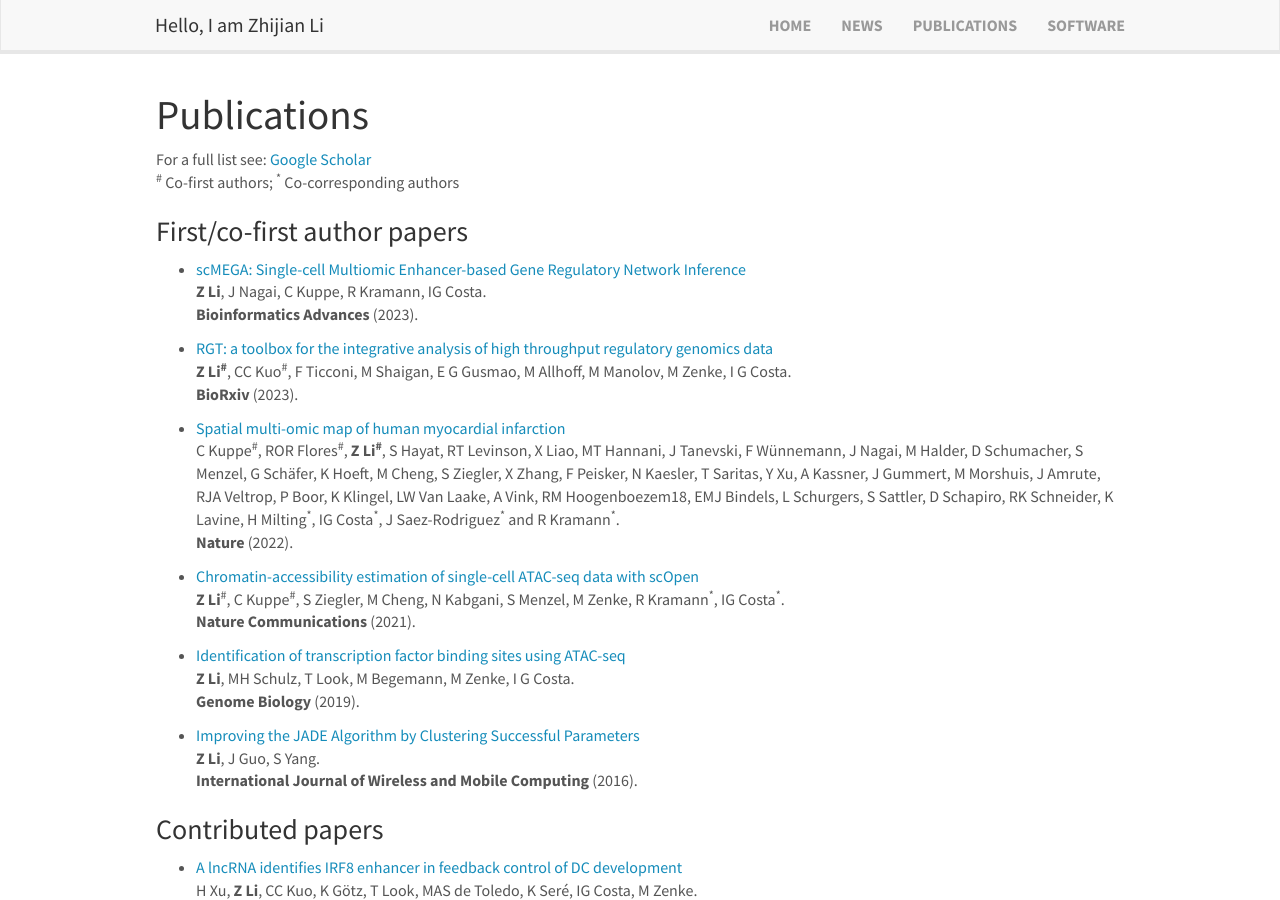
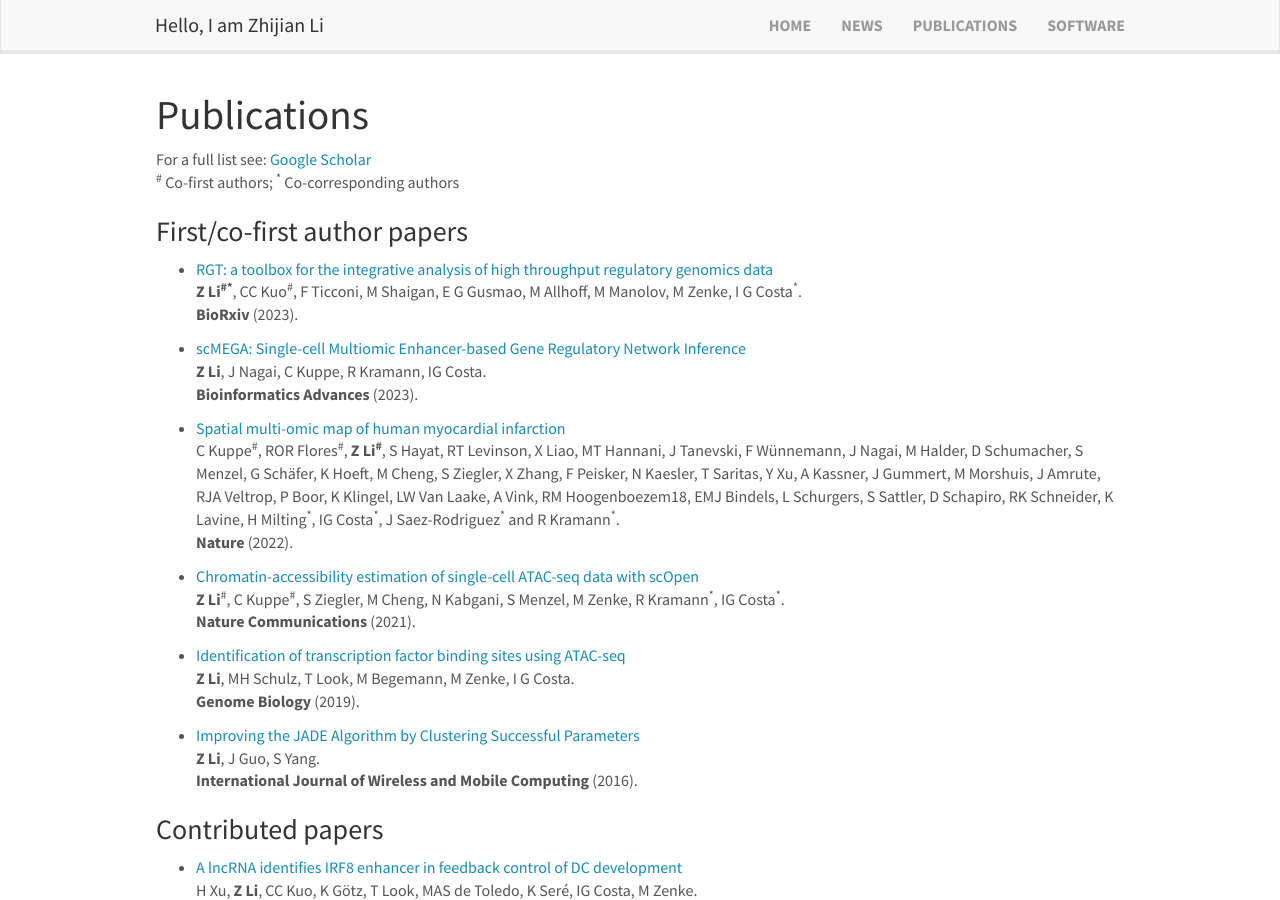
Before and after one commit to lzj1769/lzj1769.github.io, a Jekyll site: the page built from _pages/publications.md, in a window 1280 px wide and 900 px high. Built offline with Jekyll 4.4.1, drawn with Linux system fonts in a browser that asks for light colours; nearby versions of some CDN libraries.

```diff
--- a/_data/news.yml
+++ b/_data/news.yml
@@ -1,3 +1,6 @@
+- date: March 06, 2023
+  headline: RGT paper is published in [BMC Bioinformatics](https://bmcbioinformatics.biomedcentral.com/articles/10.1186/s12859-023-05184-5)
+
 - date: January 13, 2023
   headline: Our paper scMEGA is publised in [Bioinformatics Advances](https://academic.oup.com/bioinformaticsadvances/advance-article/doi/10.1093/bioadv/vbad003/6986159). Check the tutorial [here](https://costalab.github.io/scMEGA/).
 
--- a/_pages/publications.md
+++ b/_pages/publications.md
@@ -12,13 +12,13 @@ For a full list see: [Google Scholar](https://scholar.google.de/citations?user=x
 
 ### First/co-first author papers
 
+* [RGT: a toolbox for the integrative analysis of high throughput regulatory genomics data](https://bmcbioinformatics.biomedcentral.com/articles/10.1186/s12859-023-05184-5) \
+**Z Li<sup>\#\*</sup>**, CC Kuo<sup>\#</sup>, F Ticconi, M Shaigan, E G Gusmao, M Allhoff, M Manolov, M Zenke, I G Costa<sup>\*</sup>.\
+**BioRxiv** (2023).
+
 * [scMEGA: Single-cell Multiomic Enhancer-based Gene Regulatory Network Inference](https://academic.oup.com/bioinformaticsadvances/advance-article/doi/10.1093/bioadv/vbad003/6986159?login=false)\
 **Z Li**, J Nagai, C Kuppe, R Kramann, IG Costa.\
 **Bioinformatics Advances** (2023).
-
-* [RGT: a toolbox for the integrative analysis of high throughput regulatory genomics data](https://www.biorxiv.org/content/10.1101/2022.12.31.522372v1) \
-**Z Li<sup>\#</sup>**, CC Kuo<sup>\#</sup>, F Ticconi, M Shaigan, E G Gusmao, M Allhoff, M Manolov, M Zenke, I G Costa.\
-**BioRxiv** (2023).
 
 
 * [Spatial multi-omic map of human myocardial infarction](https://www.nature.com/articles/s41586-022-05060-x)\
```
Also changed, not shown: _pages/allnews.md (+2 -0 lines), 1 other file.
